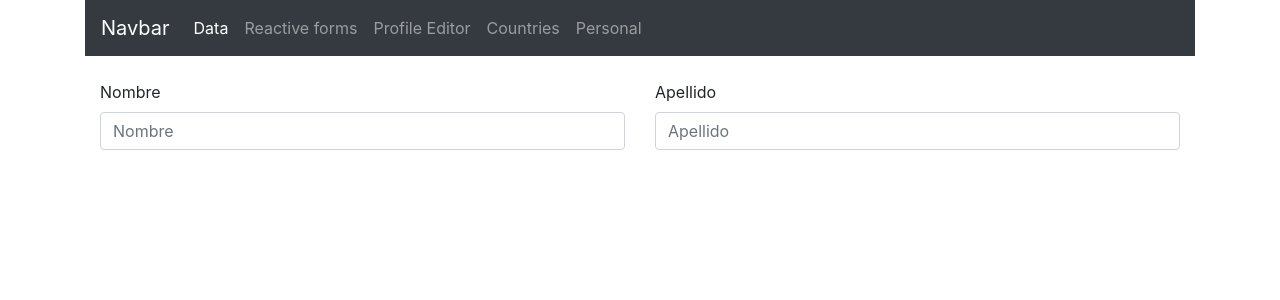
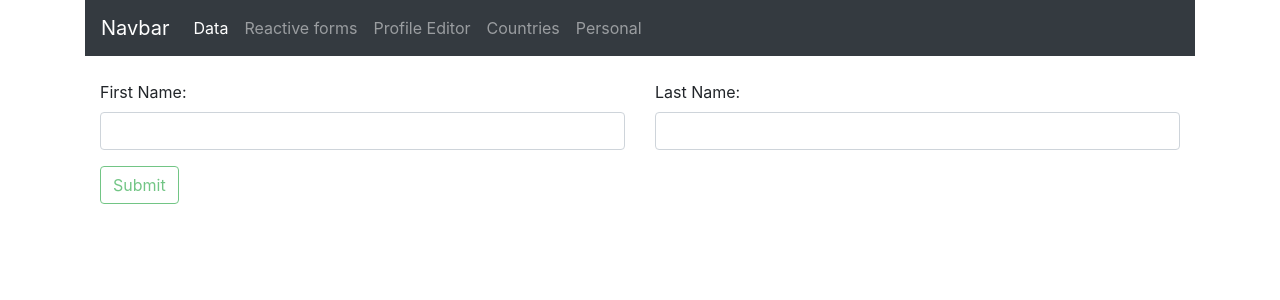
Before and after one commit to lioneltolosa/forms-in-angular, an Angular app: page /personal in a window 1280 px wide. Shown: the top 300 px of the page. Built offline with nearby package versions, Linux system fonts and the light colour scheme.

Commit message:
Add component personal data

```diff
--- a/src/app/form/components/personal-data/personal-data.component.html
+++ b/src/app/form/components/personal-data/personal-data.component.html
@@ -1,24 +1,27 @@
+<form [formGroup]="personalData" (ngSubmit)="onSubmit()">
     <div class="container mt-4">
         <div class="row">
             <div class="col">
                 <div class="form-group">
-                <label for="exampleFormControlInput1">
-                    Nombre
-                </label>
+                    <label>First Name:</label>
                     <input type="text"
                            class="form-control"
-                       placeholder="Nombre">
+                           formControlName="firstName">
                 </div>
             </div>
             <div class="col">
                 <div class="form-group">
-                <label for="exampleFormControlInput1">
-                       Apellido
-                </label>
+                    <label>Last Name:</label>
                     <input type="text"
                            class="form-control"
-                       placeholder="Apellido">
+                           formControlName="lastName">
                 </div>
             </div>
         </div>
+        <button class="btn btn-outline-success"
+                type="submit"
+                [disabled]="!personalData.valid">
+            Submit
+        </button>
     </div>
+</form>
--- a/src/app/form/components/personal-data/personal-data.component.ts
+++ b/src/app/form/components/personal-data/personal-data.component.ts
@@ -1,15 +1,32 @@
 import { Component, OnInit } from '@angular/core';
+import { FormBuilder, Validators } from '@angular/forms';
+import { REGEX_NAME } from '../../../components/constants/index';
 
 @Component({
-  selector: 'app-personal-data',
-  templateUrl: './personal-data.component.html',
-  styleUrls: ['./personal-data.component.css']
+    selector: 'app-personal-data',
+    templateUrl: './personal-data.component.html',
+    styleUrls: ['./personal-data.component.scss']
 })
 export class PersonalDataComponent implements OnInit {
 
-  constructor() { }
+    personalData = this.formBuilder.group({
+        firstName: [null, Validators.compose([Validators.required,
+                          Validators.minLength(5),
+                          Validators.pattern(REGEX_NAME)])],
+        lastName:  [null, Validators.compose([Validators.required,
+                          Validators.minLength(5),
+                          Validators.pattern(REGEX_NAME)])]
+    });
 
-  ngOnInit() {
-  }
+    constructor(private formBuilder: FormBuilder) {
+
+    }
+
+    ngOnInit() {
+    }
+
+    onSubmit() {
+        console.warn(this.personalData.value);
+    }
 
 }
--- a/src/app/form/components/profile-editor/profile-editor.component.ts
+++ b/src/app/form/components/profile-editor/profile-editor.component.ts
@@ -1,7 +1,5 @@
 import { Component, OnInit } from '@angular/core';
-import { FormGroup, FormControl, FormArray } from '@angular/forms';
-import { FormBuilder } from '@angular/forms';
-import { Validators } from '@angular/forms';
+import { FormBuilder, Validators, FormArray } from '@angular/forms';
 
 @Component({
     selector: 'app-profile-editor',
```
Also changed, not shown: src/app/form/models/form.model.ts (added, +28 -0 lines), src/app/form/components/personal-data/personal-data.component.css (deleted), src/app/form/components/personal-data/personal-data.component.scss (added). Lines whose indentation alone changed are shown as unchanged.
